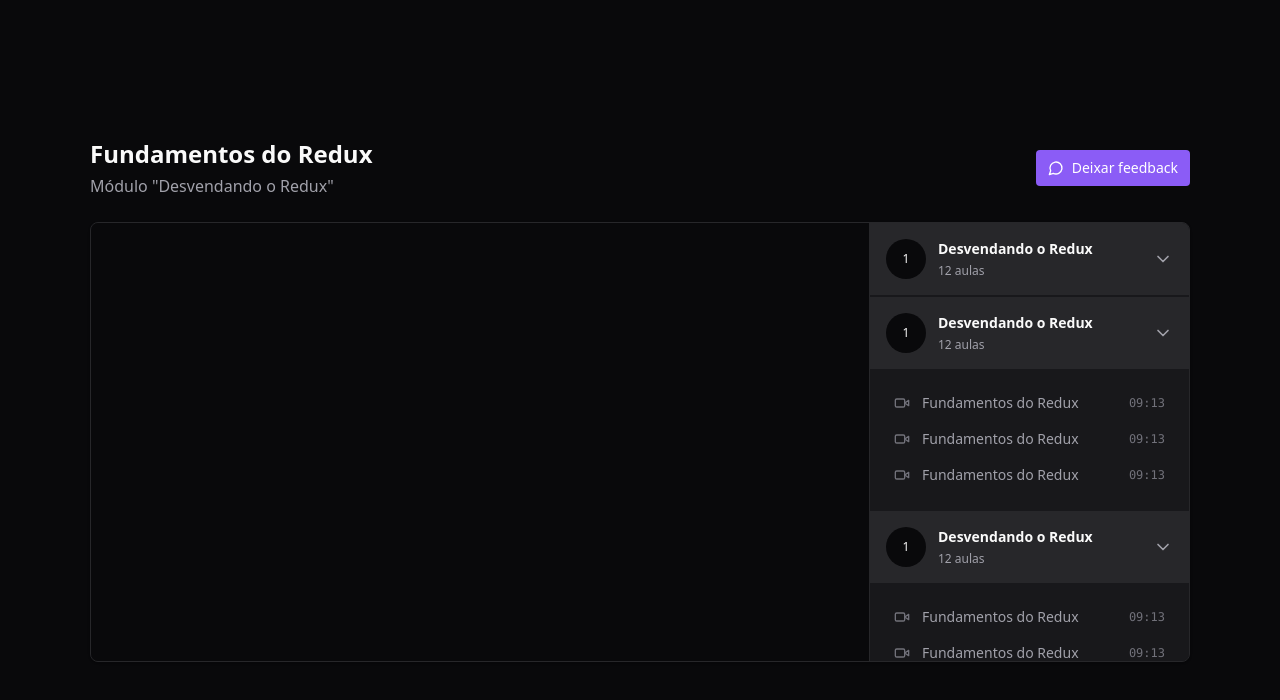
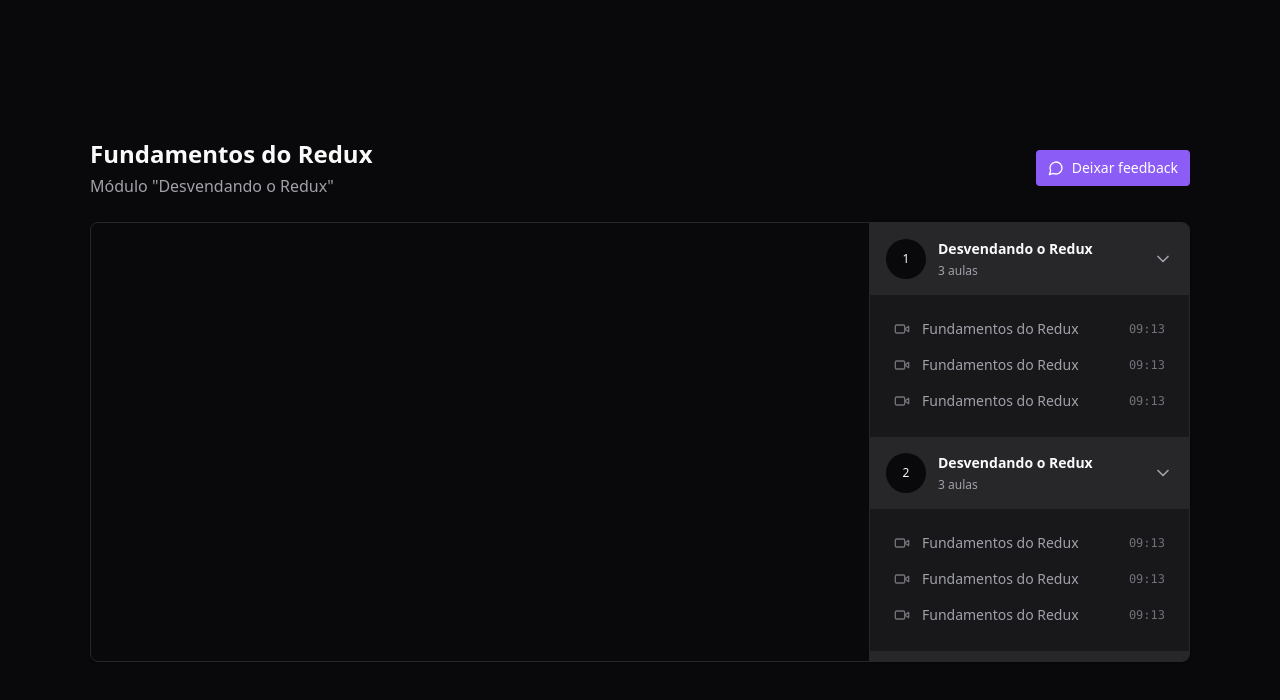
Before and after one commit to yuri-ruas/ignite-redux-zustand, a React (Vite) app: page / in a window 1280 px wide. Shown: the top 700 px of the page. Built offline with nearby package versions, Linux system fonts and the light colour scheme.

Commit message:
interface da aplicação: separando componentes

```diff
--- /dev/null
+++ b/src/components/Header.tsx
@@ -0,0 +1,8 @@
+export function Header() {
+  return (
+    <div className="flex flex-col gap-1">
+      <h1 className="text-2xl font-bold">Fundamentos do Redux</h1>
+      <span className="text-small text-zinc-400">Módulo "Desvendando o Redux"</span>
+    </div>
+  )
+}
--- /dev/null
+++ b/src/components/Lesson.tsx
@@ -0,0 +1,16 @@
+import { Video } from 'lucide-react'
+
+interface LessonProps {
+  title: string
+  duration: string
+}
+
+export function Lesson({ title, duration }: LessonProps) {
+  return (
+    <button className="flex items-center gap-3 text-sm text-zinc-400">
+      <Video className="w-4 h-4 text-zinc-500" />
+      <span>{title}</span>
+      <span className="ml-auto font-mono text-xs text-zinc-500">{duration}</span>
+    </button>
+  )
+}
--- /dev/null
+++ b/src/components/Module.tsx
@@ -0,0 +1,33 @@
+import { ChevronDown } from 'lucide-react'
+import { Lesson } from './Lesson'
+
+interface ModuleProps {
+  moduleIndex: number
+  title: string
+  amountOfLessons: number
+}
+
+export function Module({ moduleIndex, title, amountOfLessons }: ModuleProps) {
+  return (
+    <div>
+      <button className=" flex w-full items-center gap-3 bg-zinc-800 p-4">
+        <div className="flex h-10 w-10 rounded-full items-center justify-center bg-zinc-950 text-xs">
+          {moduleIndex + 1}
+        </div>
+
+        <div className="flex flex-col gap-1 text-left">
+          <strong className="text-sm">{title}</strong>
+          <span className="text-xs text-zinc-400">{amountOfLessons} aulas</span>
+        </div>
+
+        <ChevronDown className="w-5 h-5 ml-auto text-zinc-400" />
+      </button>
+
+      <nav className="relative flex flex-col gap-4 p-6">
+        <Lesson title="Fundamentos do Redux" duration="09:13" />
+        <Lesson title="Fundamentos do Redux" duration="09:13" />
+        <Lesson title="Fundamentos do Redux" duration="09:13" />
+      </nav>
+    </div>
+  )
+}
--- /dev/null
+++ b/src/components/Video.tsx
@@ -0,0 +1,14 @@
+import ReactPlayer from 'react-player'
+
+export function Video() {
+  return (
+    <div className="w-full bg-zinc-950 aspect-video">
+      <ReactPlayer
+        width="100%"
+        height="100%"
+        controls
+        url="https://www.youtube.com/watch?v=rKlSwDAWpy4"
+      />
+    </div>
+  )
+}
--- a/src/pages/Player.tsx
+++ b/src/pages/Player.tsx
@@ -1,15 +1,14 @@
-import { ChevronDown, MessageCircle, Video } from 'lucide-react'
-import ReactPlayer from 'react-player'
+import { MessageCircle } from 'lucide-react'
+import { Header } from '../components/Header'
+import { Video } from '../components/Video'
+import { Module } from '../components/Module'
 
 export function Player() {
   return (
     <div className="h-screen bg-zinc-950 text-zinc-50 flex justify-center items-center">
       <div className="flex w-[1100px] flex-col gap-6">
         <div className="flex items-center justify-between ">
-          <div className="flex flex-col gap-1">
-            <h1 className="text-2xl font-bold">Fundamentos do Redux</h1>
-            <span className="text-small text-zinc-400">Módulo "Desvendando o Redux"</span>
-          </div>
+          <Header />
 
           <button className="flex items-center gap-2 rounded bg-violet-500 px-3 py-2 text-sm font-medium text-white hover:bg-violet-600">
             <MessageCircle className="w-4 h-4" />
@@ -19,95 +18,13 @@
 
         <main className="relative flex overflow-hidden rounded-lg border border-zinc-800 bg-zinc-900 shadow pr-80">
           <div className="flex-1">
-            <div className="w-full bg-zinc-950 aspect-video">
-              <ReactPlayer
-                width="100%"
-                height="100%"
-                controls
-                url="https://www.youtube.com/watch?v=rKlSwDAWpy4"
-              />
-            </div>
+            <Video />
           </div>
 
           <aside className="w-80 divide-y-2 divide-zinc-900 absolute top-0 bottom-0 right-0 border-l border-zinc-800 bg-zinc-900 overflow-y-scroll scrollbar scrollbar-thin scrollbar-track-zinc-950 scrollbar-thumb-zinc-800">
-            <div>
-              <button className=" flex w-full items-center gap-3 bg-zinc-800 p-4">
-                <div className="flex h-10 w-10 rounded-full items-center justify-center bg-zinc-950 text-xs">1</div>
-
-                <div className="flex flex-col gap-1 text-left">
-                  <strong className="text-sm">Desvendando o Redux</strong>
-                  <span className="text-xs text-zinc-400">12 aulas</span>
-                </div>
-
-                <ChevronDown className="w-5 h-5 ml-auto text-zinc-400" />
-              </button>
-            </div>
-
-            <div>
-              <button className=" flex w-full items-center gap-3 bg-zinc-800 p-4">
-                <div className="flex h-10 w-10 rounded-full items-center justify-center bg-zinc-950 text-xs">1</div>
-
-                <div className="flex flex-col gap-1 text-left">
-                  <strong className="text-sm">Desvendando o Redux</strong>
-                  <span className="text-xs text-zinc-400">12 aulas</span>
-                </div>
-
-                <ChevronDown className="w-5 h-5 ml-auto text-zinc-400" />
-              </button>
-
-              <nav className="relative flex flex-col gap-4 p-6">
-              <button className="flex items-center gap-3 text-sm text-zinc-400">
-                  <Video className="w-4 h-4 text-zinc-500" />
-                  <span>Fundamentos do Redux</span>
-                  <span className="ml-auto font-mono text-xs text-zinc-500">09:13</span>
-                </button>
-
-                <button className="flex items-center gap-3 text-sm text-zinc-400">
-                  <Video className="w-4 h-4 text-zinc-500" />
-                  <span>Fundamentos do Redux</span>
-                  <span className="ml-auto font-mono text-xs text-zinc-500">09:13</span>
-                </button>
-
-                <button className="flex items-center gap-3 text-sm text-zinc-400">
-                  <Video className="w-4 h-4 text-zinc-500" />
-                  <span>Fundamentos do Redux</span>
-                  <span className="ml-auto font-mono text-xs text-zinc-500">09:13</span>
-                </button>
-              </nav>
-            </div>
-
-            <div>
-              <button className=" flex w-full items-center gap-3 bg-zinc-800 p-4">
-                <div className="flex h-10 w-10 rounded-full items-center justify-center bg-zinc-950 text-xs">1</div>
-
-                <div className="flex flex-col gap-1 text-left">
-                  <strong className="text-sm">Desvendando o Redux</strong>
-                  <span className="text-xs text-zinc-400">12 aulas</span>
-                </div>
-
-                <ChevronDown className="w-5 h-5 ml-auto text-zinc-400" />
-              </button>
-
-              <nav className="relative flex flex-col gap-4 p-6">
-              <button className="flex items-center gap-3 text-sm text-zinc-400">
-                  <Video className="w-4 h-4 text-zinc-500" />
-                  <span>Fundamentos do Redux</span>
-                  <span className="ml-auto font-mono text-xs text-zinc-500">09:13</span>
-                </button>
-
-                <button className="flex items-center gap-3 text-sm text-zinc-400">
-                  <Video className="w-4 h-4 text-zinc-500" />
-                  <span>Fundamentos do Redux</span>
-                  <span className="ml-auto font-mono text-xs text-zinc-500">09:13</span>
-                </button>
-
-                <button className="flex items-center gap-3 text-sm text-zinc-400">
-                  <Video className="w-4 h-4 text-zinc-500" />
-                  <span>Fundamentos do Redux</span>
-                  <span className="ml-auto font-mono text-xs text-zinc-500">09:13</span>
-                </button>
-              </nav>
-            </div>
+            <Module moduleIndex={0} title="Desvendando o Redux" amountOfLessons={3} />
+            <Module moduleIndex={1} title="Desvendando o Redux" amountOfLessons={3} />
+            <Module moduleIndex={2} title="Desvendando o Redux" amountOfLessons={3} />
           </aside>
         </main>
       </div>
```
